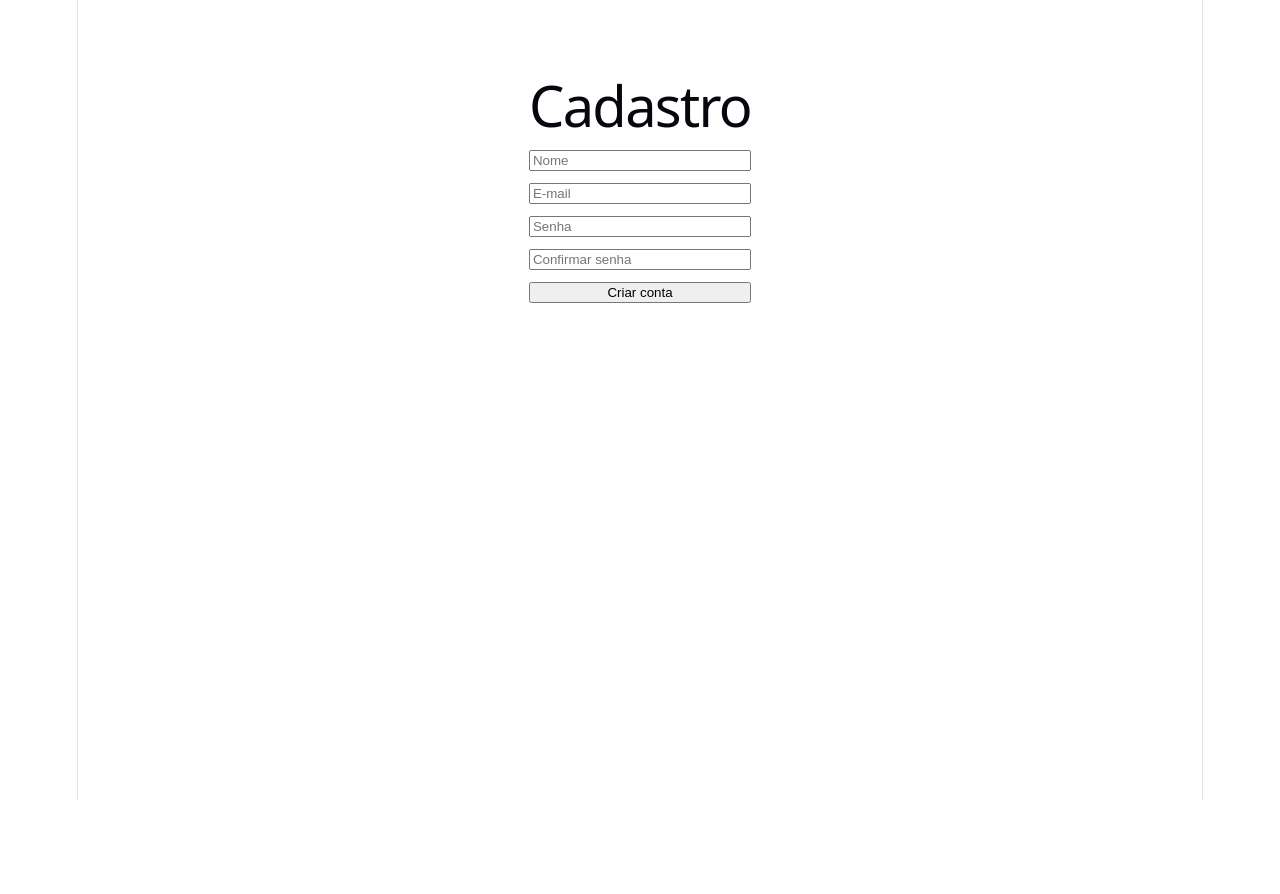
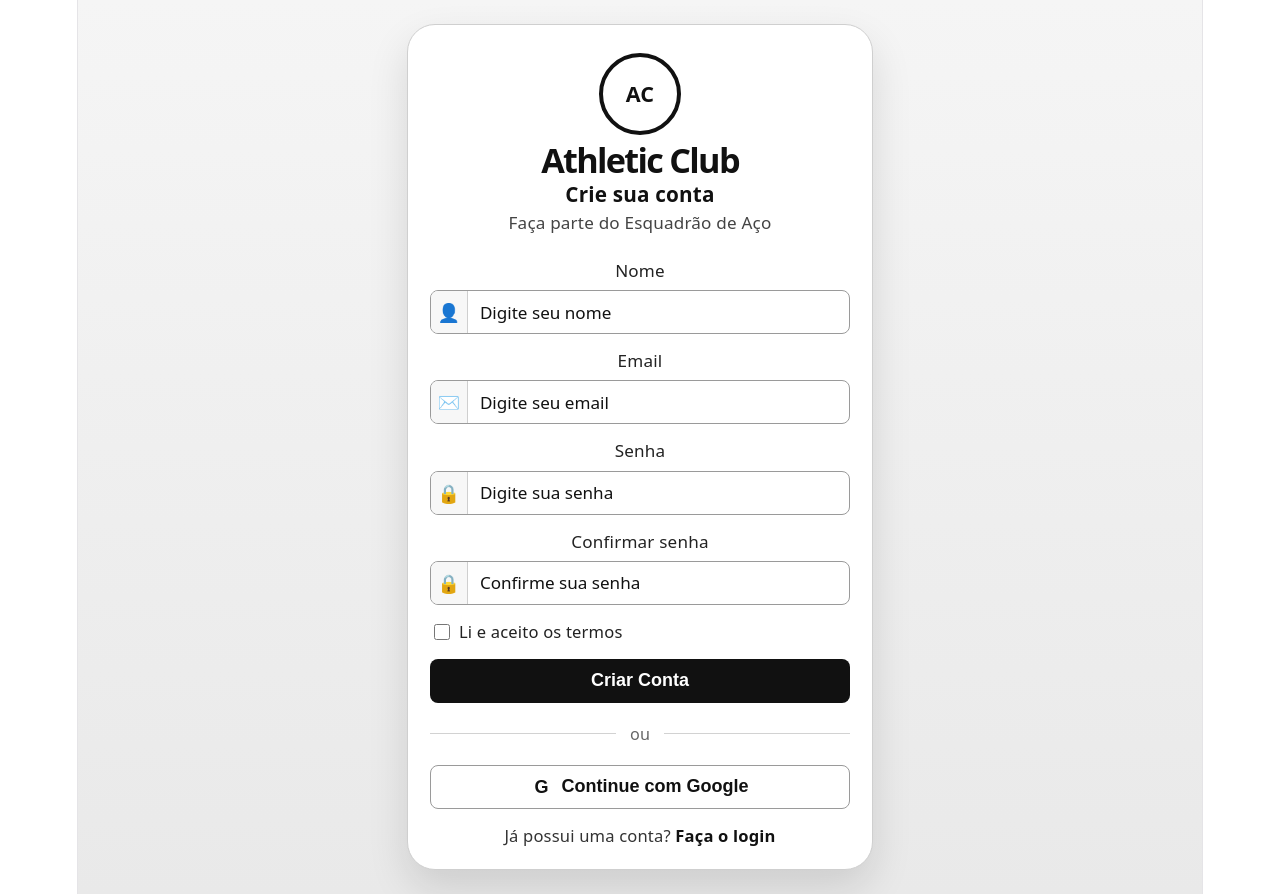
Before and after one commit to ufsj-dcomp/site-atlhetic, a React (Vite) app: page /cadastro in a window 1280 px wide. Before the commit the page ends 800 px from the top, so only its background shows below. Built offline with nearby package versions, Linux system fonts and the light colour scheme.

Commit message:
feat(auth): cadastrar usuário

```diff
--- /dev/null
+++ b/src/features/auth/pages/Signup.css
@@ -0,0 +1,220 @@
+.signup-page {
+  min-height: 100vh;
+  display: grid;
+  place-items: center;
+  padding: 24px;
+  background: linear-gradient(180deg, #f5f5f5 0%, #e9e9e9 100%);
+}
+
+.signup-card {
+  width: 100%;
+  max-width: 420px;
+  background: #fff;
+  border: 1px solid #cfcfcf;
+  border-radius: 28px;
+  padding: 28px 22px 20px;
+  box-shadow: 0 18px 40px rgba(0, 0, 0, 0.12);
+}
+
+.signup-brand {
+  text-align: center;
+  margin-bottom: 22px;
+}
+
+.signup-logo {
+  width: 74px;
+  height: 74px;
+  margin: 0 auto 12px;
+  border: 4px solid #111;
+  border-radius: 50%;
+  display: grid;
+  place-items: center;
+  font-weight: 800;
+  font-size: 1.2rem;
+  color: #111;
+}
+
+.signup-brand h1 {
+  margin: 0;
+  font-size: 1.9rem;
+  color: #111;
+  font-weight: 800;
+}
+
+.signup-brand p {
+  margin: 8px 0 2px;
+  font-size: 1.15rem;
+  font-weight: 700;
+  color: #111;
+}
+
+.signup-brand span {
+  font-size: 0.95rem;
+  color: #444;
+}
+
+.signup-form {
+  display: grid;
+  gap: 14px;
+}
+
+.signup-form label {
+  display: grid;
+  gap: 6px;
+  font-size: 0.95rem;
+  color: #222;
+}
+
+.input-wrap {
+  display: flex;
+  align-items: center;
+  border: 1px solid #9a9a9a;
+  border-radius: 8px;
+  background: #fff;
+  overflow: hidden;
+}
+
+.input-icon {
+  width: 42px;
+  display: grid;
+  place-items: center;
+  font-size: 1rem;
+  color: #111;
+  border-right: 1px solid #cfcfcf;
+  background: #f7f7f7;
+  height: 42px;
+}
+
+.input-wrap input {
+  width: 100%;
+  border: 0;
+  outline: none;
+  height: 42px;
+  padding: 0 12px;
+  font-size: 0.98rem;
+  background: transparent;
+  color: #111;
+  -webkit-text-fill-color: #111;
+  font: inherit;
+}
+
+.terms {
+  display: flex !important;
+  align-items: center;
+  gap: 8px;
+  font-size: 0.92rem !important;
+  user-select: none;
+}
+
+.terms input {
+  width: 16px;
+  height: 16px;
+}
+
+.primary-btn,
+.google-btn {
+  height: 44px;
+  border-radius: 8px;
+  border: 0;
+  font-size: 1rem;
+  font-weight: 700;
+  cursor: pointer;
+}
+
+.primary-btn {
+  background: #111;
+  color: #fff;
+}
+
+.primary-btn:disabled {
+  opacity: 0.7;
+  cursor: not-allowed;
+}
+
+.divider {
+  display: flex;
+  align-items: center;
+  gap: 14px;
+  margin: 4px 0;
+  color: #666;
+  font-size: 0.9rem;
+}
+
+.divider::before,
+.divider::after {
+  content: "";
+  height: 1px;
+  background: #d2d2d2;
+  flex: 1;
+}
+
+.google-btn {
+  display: flex;
+  align-items: center;
+  justify-content: center;
+  gap: 10px;
+  background: #fff;
+  border: 1px solid #9a9a9a;
+  color: #111;
+}
+
+.google-icon {
+  width: 20px;
+  height: 20px;
+  border-radius: 50%;
+  display: grid;
+  place-items: center;
+  font-weight: 800;
+}
+
+.feedback {
+  text-align: center;
+  font-size: 0.95rem;
+  font-weight: 600;
+  padding: 10px 12px;
+  border-radius: 8px;
+  margin-top: 6px;
+}
+
+.feedback.error {
+  color: #b91c1c;
+  background: #fee2e2;
+  border: 1px solid #fca5a5;
+}
+
+.feedback.success {
+  color: #166534;
+  background: #dcfce7;
+  border: 1px solid #86efac;
+}
+
+.bottom-text {
+  text-align: center;
+  font-size: 0.92rem;
+  color: #333;
+}
+
+.bottom-text a {
+  color: #111;
+  font-weight: 700;
+  text-decoration: none;
+}
+
+.bottom-text a:hover {
+  text-decoration: underline;
+}
+
+@media (max-width: 480px) {
+  .signup-card {
+    padding: 22px 16px 18px;
+    border-radius: 22px;
+  }
+
+  .signup-brand h1 {
+    font-size: 1.6rem;
+  }
+
+  .signup-brand p {
+    font-size: 1.05rem;
+  }
+}
--- a/src/features/auth/pages/Signup.tsx
+++ b/src/features/auth/pages/Signup.tsx
@@ -1,28 +1,37 @@
 import { useState } from "react";
 import { registerUser } from "../services/authService";
+import "./Signup.css";
 
 function getErrorMessage(error: unknown): string {
-  if (error instanceof Error) {
-    return error.message;
+  if (error instanceof Error) return error.message;
+  return "Erro ao cadastrar usuário.";
 }
 
-  return "Erro ao cadastrar usuário.";
-}
+type MessageType = "error" | "success" | "";
 
 export default function Signup() {
   const [name, setName] = useState("");
   const [email, setEmail] = useState("");
   const [password, setPassword] = useState("");
   const [confirmPassword, setConfirmPassword] = useState("");
+  const [acceptedTerms, setAcceptedTerms] = useState(false);
   const [message, setMessage] = useState("");
+  const [messageType, setMessageType] = useState<MessageType>("");
   const [loading, setLoading] = useState(false);
 
-  async function handleSubmit(e: React.SubmitEvent<HTMLFormElement>) {
+  async function handleSubmit(e: React.SyntheticEvent<HTMLFormElement>) {
     e.preventDefault();
     setMessage("");
 
+    if (!acceptedTerms) {
+      setMessage("Você precisa aceitar os termos.");
+      setMessageType("error");
+      return;
+    }
+
     if (password !== confirmPassword) {
-      setMessage("As senhas não conferem.");
+      setMessage("As senhas estão diferentes.");
+      setMessageType("error");
       return;
     }
 
@@ -30,60 +39,116 @@ export default function Signup() {
       setLoading(true);
       await registerUser(name, email, password);
       setMessage("Cadastro realizado com sucesso!");
+      setMessageType("success");
       setName("");
       setEmail("");
       setPassword("");
       setConfirmPassword("");
+      setAcceptedTerms(false);
     } catch (error: unknown) {
       setMessage(getErrorMessage(error));
+      setMessageType("error");
     } finally {
       setLoading(false);
     }
   }
 
   return (
-    <div style={{ maxWidth: 420, margin: "40px auto", padding: 20 }}>
-      <h1>Cadastro</h1>
+    <main className="signup-page">
+      <section className="signup-card">
+        <div className="signup-brand">
+          <div className="signup-logo">AC</div>
+          <h1>Athletic Club</h1>
+          <p>Crie sua conta</p>
+          <span>Faça parte do Esquadrão de Aço</span>
+        </div>
 
-      <form onSubmit={handleSubmit} style={{ display: "grid", gap: 12 }}>
+        <form className="signup-form" onSubmit={handleSubmit}>
+          <label>
+            Nome
+            <div className="input-wrap">
+              <span className="input-icon">👤</span>
               <input
                 type="text"
-          placeholder="Nome"
+                placeholder="Digite seu nome"
                 value={name}
                 onChange={(e) => setName(e.target.value)}
                 required
               />
+            </div>
+          </label>
 
+          <label>
+            Email
+            <div className="input-wrap">
+              <span className="input-icon">✉️</span>
               <input
                 type="email"
-          placeholder="E-mail"
+                placeholder="Digite seu email"
                 value={email}
                 onChange={(e) => setEmail(e.target.value)}
                 required
               />
+            </div>
+          </label>
 
+          <label>
+            Senha
+            <div className="input-wrap">
+              <span className="input-icon">🔒</span>
               <input
                 type="password"
-          placeholder="Senha"
+                placeholder="Digite sua senha"
                 value={password}
                 onChange={(e) => setPassword(e.target.value)}
                 required
               />
+            </div>
+          </label>
 
+          <label>
+            Confirmar senha
+            <div className="input-wrap">
+              <span className="input-icon">🔒</span>
               <input
                 type="password"
-          placeholder="Confirmar senha"
+                placeholder="Confirme sua senha"
                 value={confirmPassword}
                 onChange={(e) => setConfirmPassword(e.target.value)}
                 required
               />
+            </div>
+          </label>
 
-        <button type="submit" disabled={loading}>
-          {loading ? "Cadastrando..." : "Criar conta"}
+          <label className="terms">
+            <input
+              type="checkbox"
+              checked={acceptedTerms}
+              onChange={(e) => setAcceptedTerms(e.target.checked)}
+            />
+            <span>Li e aceito os termos</span>
+          </label>
+
+          <button className="primary-btn" type="submit" disabled={loading}>
+            {loading ? "Criando conta..." : "Criar Conta"}
           </button>
+
+          <div className="divider">
+            <span>ou</span>
+          </div>
+
+          <button className="google-btn" type="button">
+            <span className="google-icon">G</span>
+            Continue com Google
+          </button>
+
+          {message && <p className={`feedback ${messageType}`}>{message}</p>}
+
+          <p className="bottom-text">
+            Já possui uma conta? <a href="/login">Faça o login</a>
+          </p>
         </form>
-
-      {message && <p style={{ marginTop: 16 }}>{message}</p>}
-    </div>
+      </section>
+    </main>
   );
 }
```
Lines whose indentation alone changed are shown as unchanged.
